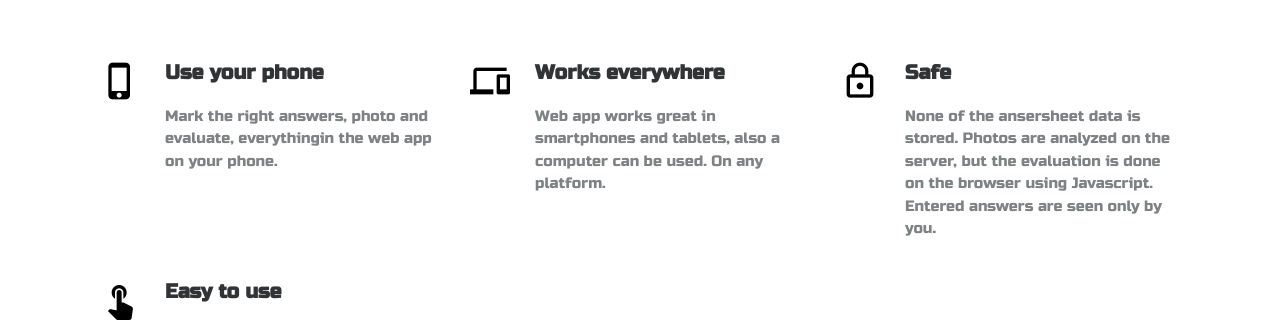
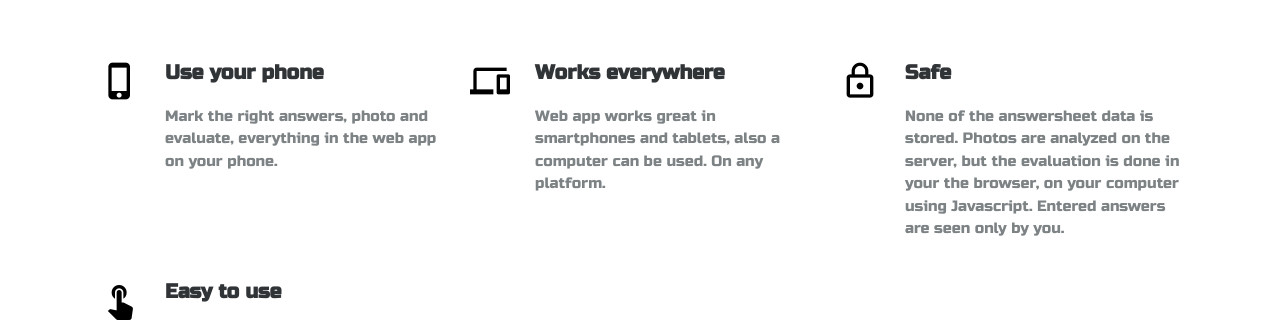
Before and after one commit to AugustasVol/fast-eval-django, a Django app: template outside/templates/outside/index.html in a window 1280 px wide. Shown: the part 783-1108 px from the top of the page. Run offline with Django 3.2, Linux system fonts and the light colour scheme; the template is opened without the code that fills it, so the values that code supplies are empty; some libraries are stand-ins or nearby versions.

Commit message:
Spelling fixes

```diff
--- a/outside/templates/outside/index.html
+++ b/outside/templates/outside/index.html
@@ -42,7 +42,7 @@
             <div class="row features selected-font">
                 <div class="col-sm-6 col-lg-4 item"><i class="material-icons icon">phone_iphone</i>
                     <h3 class="name">Use your phone</h3>
-                    <p class="description">Mark the right answers, photo and evaluate, everythingin the web app on your phone.</p>
+                    <p class="description">Mark the right answers, photo and evaluate, everything in the web app on your phone.</p>
                 </div>
                 <div class="col-sm-6 col-lg-4 item selected-font"><i class="material-icons icon">phonelink</i>
                     <h3 class="name">Works everywhere</h3>
@@ -50,7 +50,7 @@
                 </div>
                 <div class="col-sm-6 col-lg-4 item"><i class="material-icons icon">lock_outline</i>
                     <h3 class="name">Safe </h3>
-                    <p class="description">None of the ansersheet data is stored. Photos are analyzed on the server, but the evaluation is done on the browser using Javascript. Entered answers are seen only by you.</p>
+                    <p class="description">None of the answersheet data is stored. Photos are analyzed on the server, but the evaluation is done in your the browser, on your computer using Javascript. Entered answers are seen only by you.</p>
                 </div>
                 <div class="col-sm-6 col-lg-4 item"><i class="material-icons icon">touch_app</i>
                     <h3 class="name">Easy to use</h3>
```
